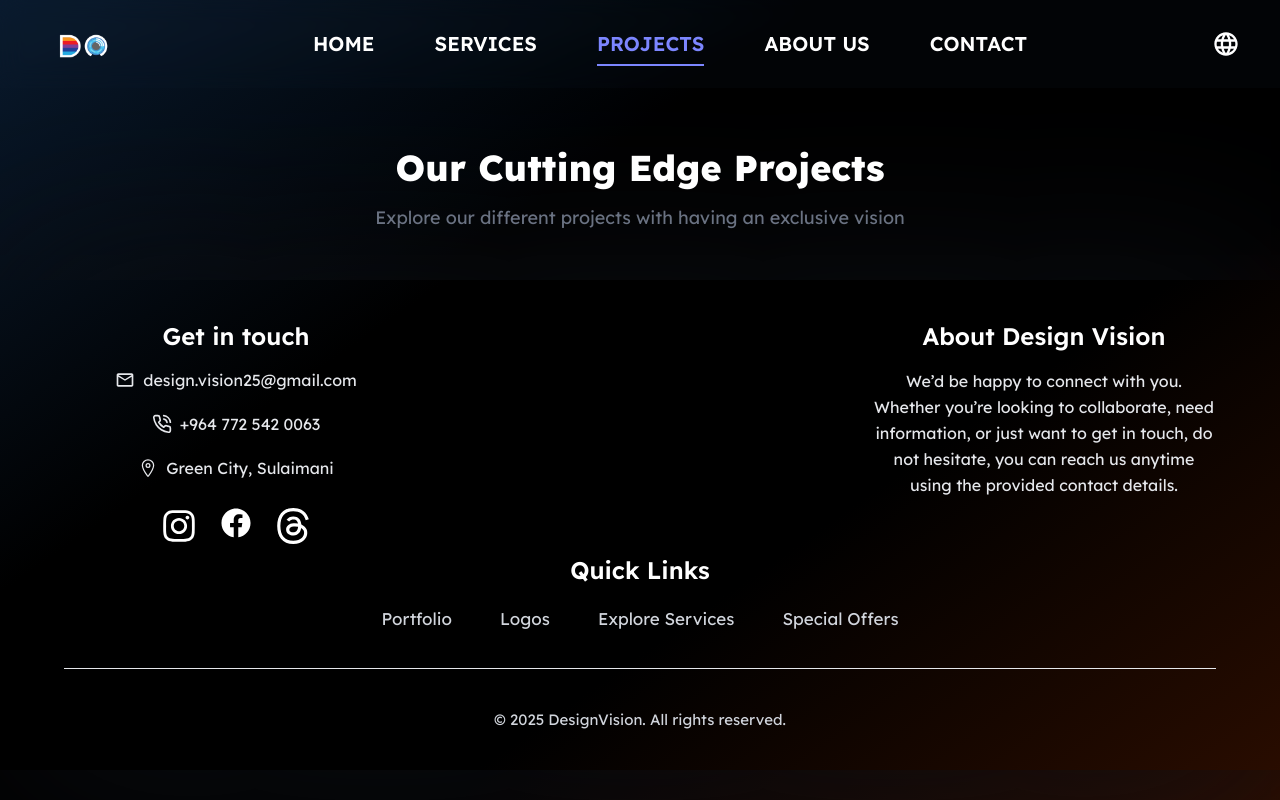
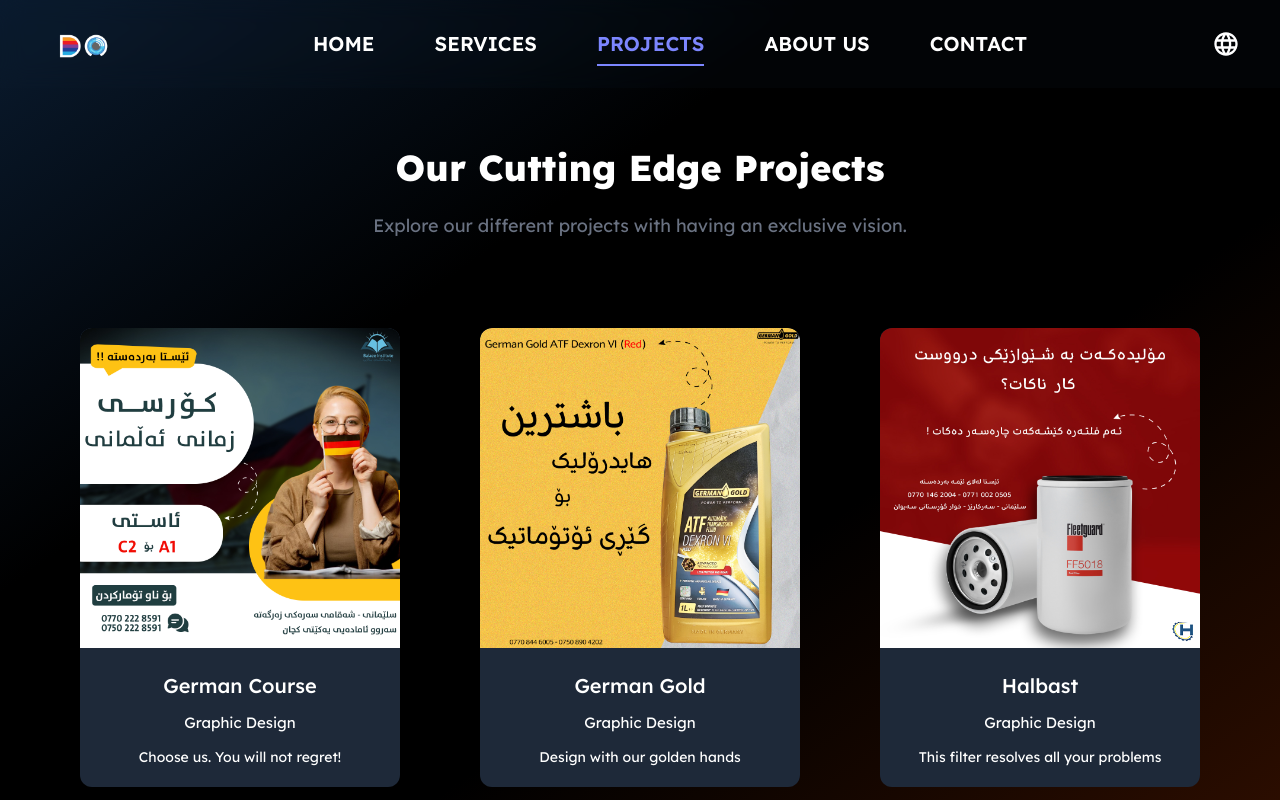
Before and after one commit to barezzali2/Design-Vision, a React (Vite) app: page /projects in a window 1280 px wide. Shown: the top 800 px of the page. Built offline with nearby package versions, Linux system fonts and the light colour scheme; a web font is replaced by a local one.

Commit message:
Modifying projectsd sections accordingly

```diff
--- a/src/components/projects/ProjectsPage.jsx
+++ b/src/components/projects/ProjectsPage.jsx
@@ -1,10 +1,16 @@
 import React from 'react'
 import { motion } from "framer-motion"
+import { useTranslation } from 'react-i18next'
 
 function ProjectsPage() {
+  const { t } = useTranslation();
+
+  const projectListObj = t('projects.projectsList', {returnObjects: true})
+  const projectsList = Object.values(projectListObj)
+
   return (
     <motion.div
-    className='mt-20 md:mt-15 mx-auto px-4'
+    className='mt-20 md:mt-15 mx-auto px-4 max-w-6xl'
     initial={{ opacity: 0, y:30 }}
     whileInView={{ opacity: 1, y:0 }}
     viewport={{once: true}}
@@ -12,13 +18,27 @@ function ProjectsPage() {
     >
 
       <header className='text-center mb-12'>
-        <h1 className='text-[25px] md:text-4xl font-extrabold text-white mb-4'>
-          Our Cutting Edge Projects
+        <h1 className='text-[25px] md:text-4xl font-extrabold text-white mb-6'>
+          {t('projects.title')}
         </h1>
         <p className='text-lg text-gray-500 max-w-3xl mx-auto'>
-          Explore our different projects with having an exclusive vision
+          {t('projects.subTitle')}
         </p>
       </header>
+
+
+    <div className='grid grid-cols-1 md:grid md:grid-cols-3 gap-20 mb-20 md:mb-30'>
+      {projectsList.map((project, index) => (
+        <div key={index} className='items-center justify-center text-center h-auto mt-10 bg-gray-800 rounded-xl cursor-pointer pb-5 group overflow-hidden'>
+          <img src={project.image} alt={index} className='mx-auto mb-6 rounded-t-xl md:group-hover:scale-[1.080] md:hover:transition-transform duration-400 ease-in-out'/>
+          <h2 className='text-xl mb-3 font-medium'>{project.title}</h2>
+          <h4 className='text-[15px] mb-3'>{project.field}</h4>
+          <p className='text-sm'>{project.description}</p>
+        </div>
+      ))}
+
+    </div>
+
 
     </motion.div>
   )
```
